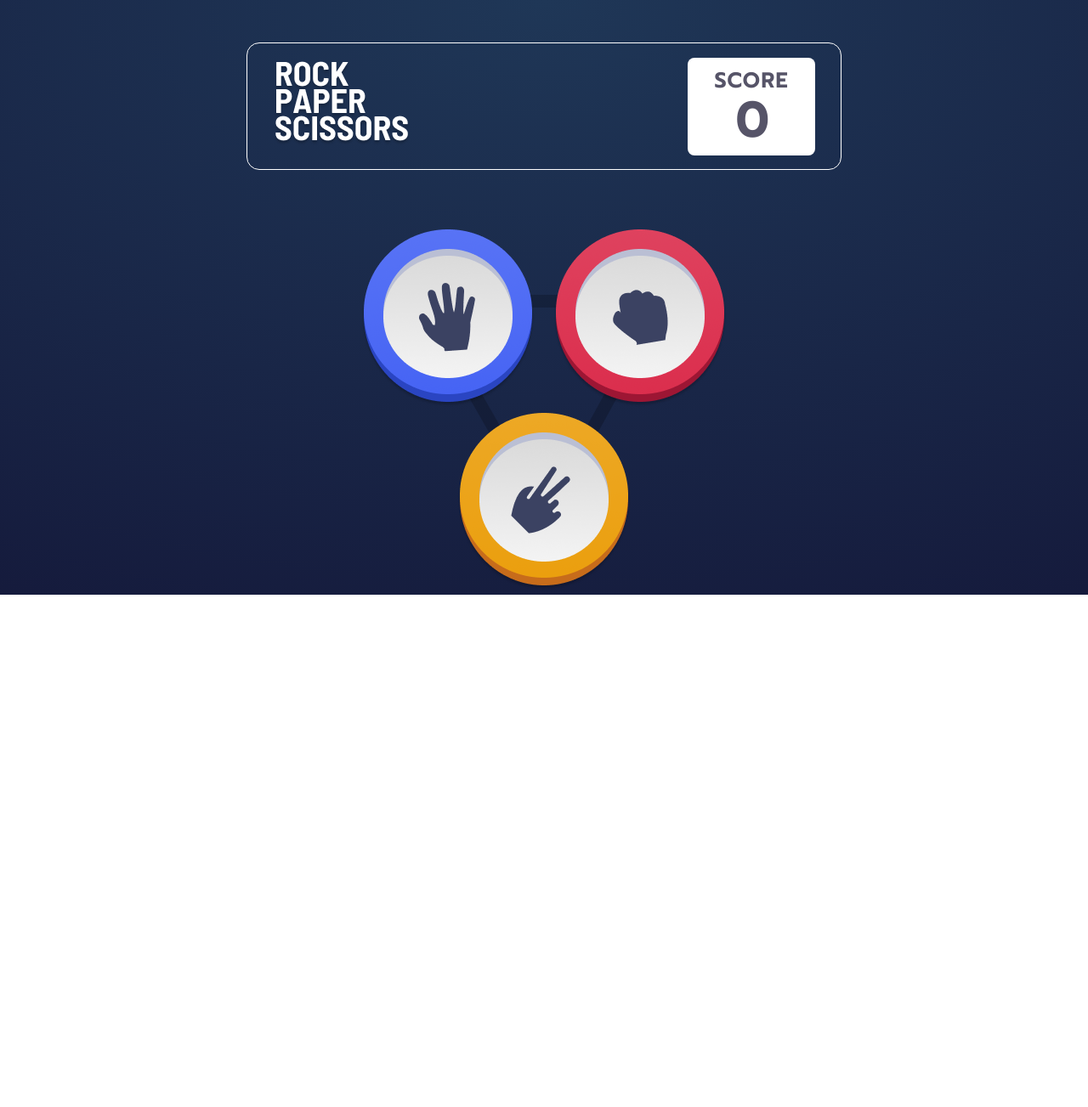
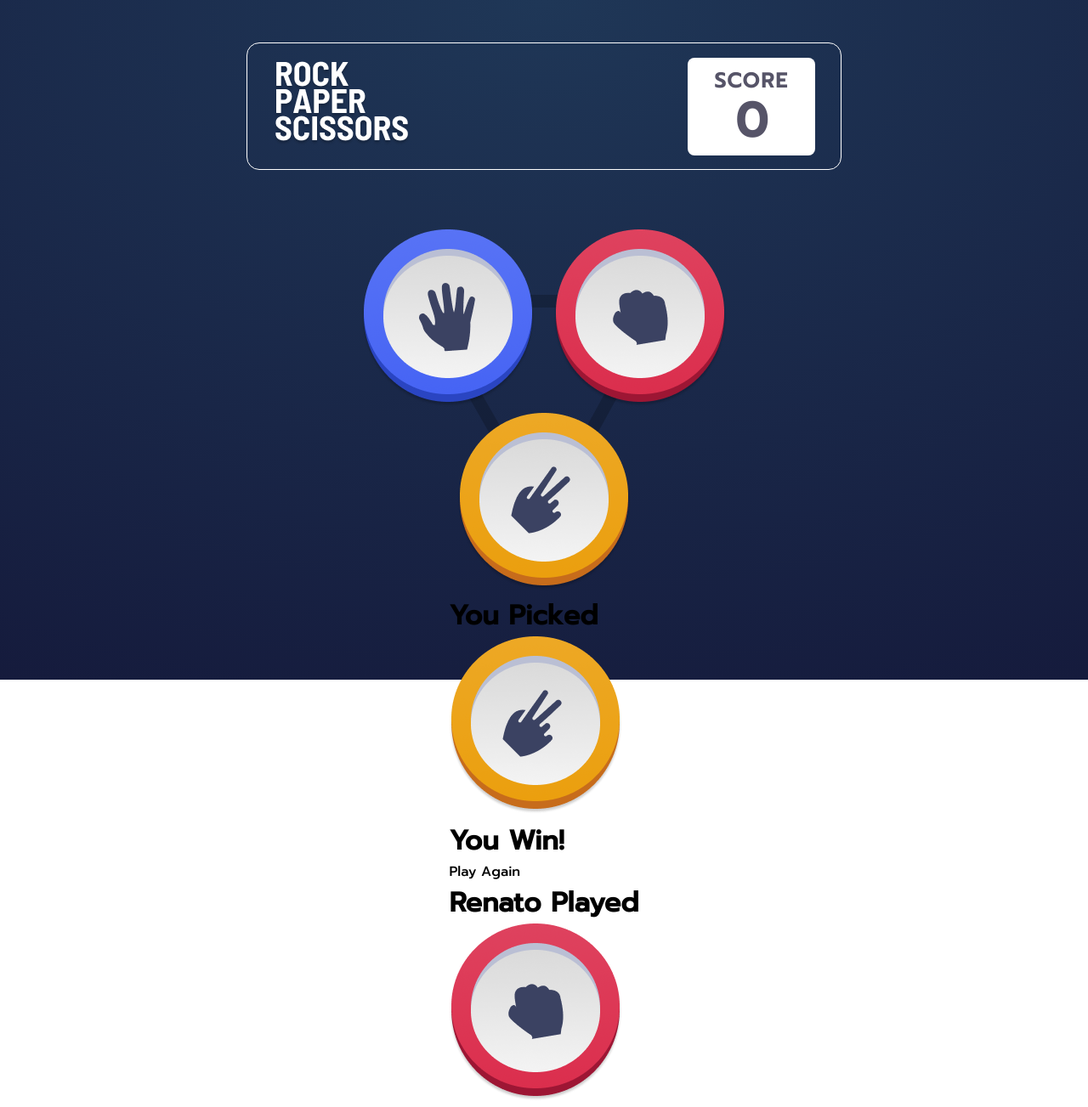
Before and after one commit to Netsujr/rock-paper-scissors, a plain HTML site: page index.html in a window 1280 px wide. Shown: the whole page at 85% size. Before the commit the page ends 800 px from the top, so only its background shows below. Drawn offline with Linux system fonts and the light colour scheme.

Commit message:
added results skeleton

```diff
--- /dev/null
+++ b/Javascript/index.js
@@ -0,0 +1,5 @@
+const pickUserHand = (hand) => {
+  // console.log(hand);
+  let hands = document.querySelector(".hands");
+  hands.style.display = "none"
+}
--- a/index.html
+++ b/index.html
@@ -9,6 +9,7 @@
   <link rel="preconnect" href="https://fonts.gstatic.com" crossorigin>
   <link href="https://fonts.googleapis.com/css2?family=Prompt:wght@500&display=swap" rel="stylesheet">
   <link rel="stylesheet" href="style.css">
+  <script src="/Javascript/index.js"></script>
 </head>
 <body>
   <div class="game-container">
@@ -23,16 +24,37 @@
     </div>
     <div class="hands">
       <div class="paper hand">
-        <img src="/assets/Paper.png" alt="Paper">
+        <img src="/assets/Paper.png" alt="Paper" onclick="pickUserHand('paper')">
       </div>
       <div class="rock hand">
-        <img src="/assets/Rock.png" alt="Rock">
+        <img src="/assets/Rock.png" alt="Rock" onclick="pickUserHand('rock')">
       </div>
       <div class="scissors hand">
-        <img src="/assets/Scissors.png" alt="Scissors">
+        <img src="/assets/Scissors.png" alt="Scissors" onclick="pickUserHand('scissors')">
       </div>
     </div>
-
+    <div class="contest">
+      <div class="userHand">
+        <h1>You Picked</h1>
+        <div class="handImageContainer">
+          <img src="assets/Scissors.png" alt="">
+        </div>
+      </div>
+      <div class="referee">
+        <div class="decision">
+          <h1>You Win!</h1>
+        </div>
+        <div class="newGame">
+          Play Again
+        </div>
+      </div>
+      <div class="computerHand">
+        <h1>Renato Played</h1>
+        <div class="handImageContainer">
+          <img src="assets/Rock.png" alt="">
+        </div>
+      </div>
+    </div>
   </div>
 </body>
 </html>
--- a/style.css
+++ b/style.css
@@ -13,8 +13,10 @@ body {
   flex-direction: column;
   align-items: center;
   background: radial-gradient(134.34% 134.34% at 50% 0%, #1f3757 0%, #131537 100%);
-  width: 100%;
-  height: 100%;
+  width: 100wh;
+  height: 100vh;
+  /* use vh/vw no % as when the hands disapaer,
+  100% means only the size of the score board  */
 }
 
 .scoreboard {
@@ -26,6 +28,7 @@ body {
   height: 150px;
   justify-content: space-between;
   align-items: center;
+  padding: 20px 0px;
 }
 
 .score {
```
